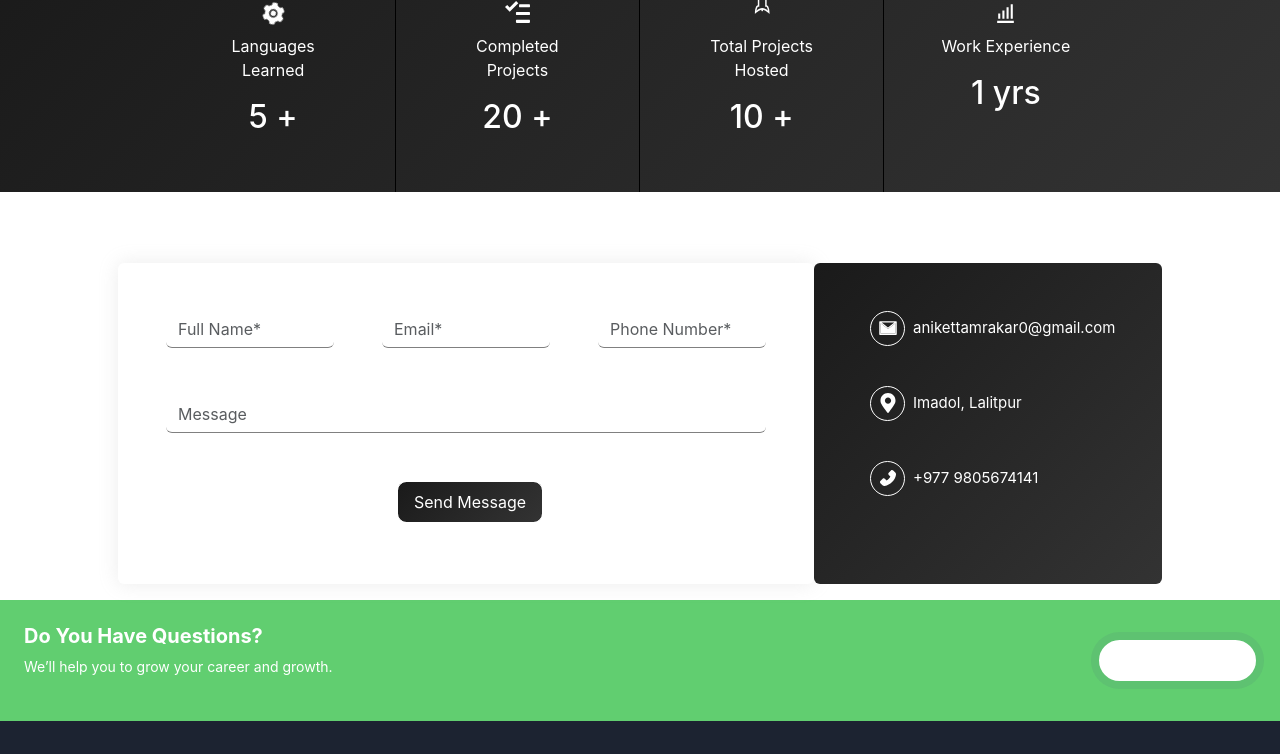
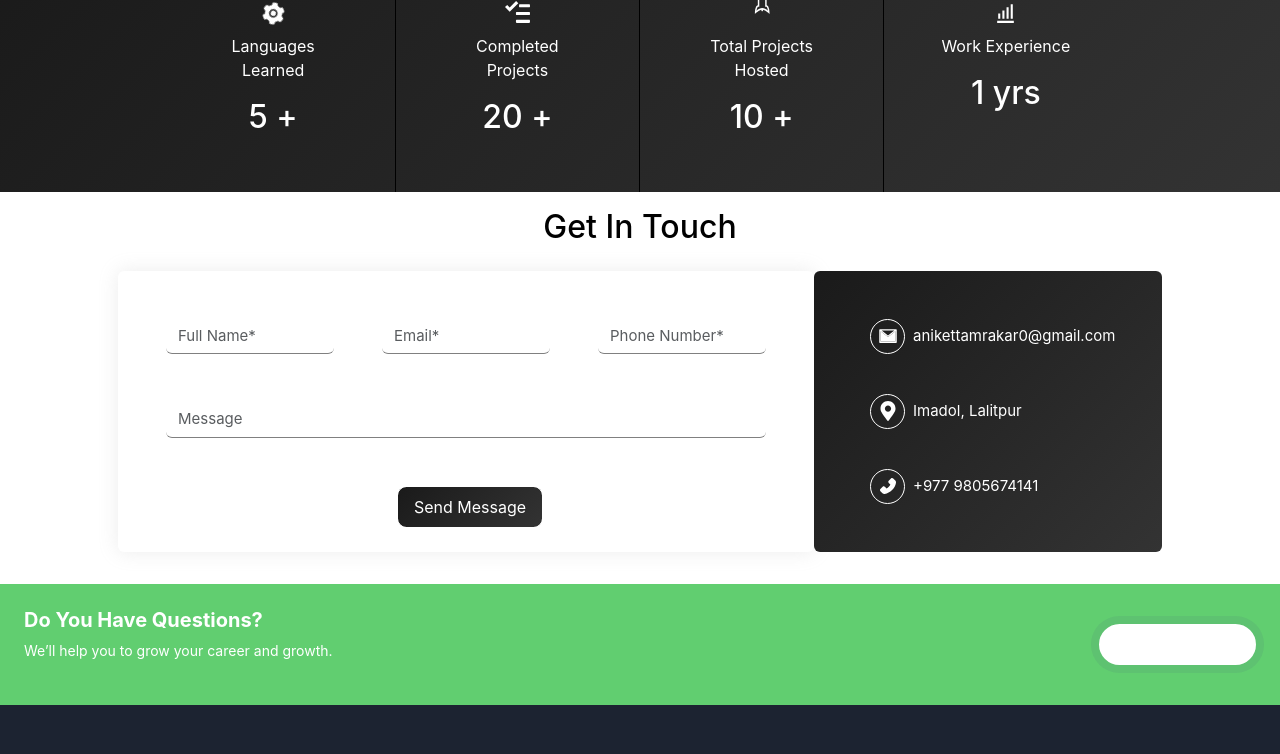
Before and after one commit to Mikasha0/Portfolio, a React (Create React App) app in the folder portfolio/: page / in a window 1280 px wide. Shown: the part 483-1237 px from the top of the page. Built offline with nearby package versions, Linux system fonts and the light colour scheme.

Commit message:
made some design change and reduced some padding

```diff
--- a/portfolio/src/Pages/Contact.js
+++ b/portfolio/src/Pages/Contact.js
@@ -7,7 +7,6 @@ export default function Contact() {
     <section className="form-info">
       <div className="container">
         <div className="section-heading">
-          <span>CONTACT US</span>
           <h2>Get In Touch</h2>
         </div>
         <div className="row g-0 justify-content-around">
--- a/portfolio/src/index.css
+++ b/portfolio/src/index.css
@@ -31,6 +31,14 @@ span{
   padding: 1rem 3rem;
   border-radius: 0.6rem;
   border: none;
+}
+.section-heading {
+  position: relative;
+  text-align: center;
+  padding: 1rem 0rem;
+}
+.section-heading h2{
+  color:black;
 }
 .sticky-top{
   background-color: black;
@@ -181,20 +189,20 @@ span{
   }
 }
 .form-info .container{
-    padding: 0 3rem 1rem;
+    padding: 0 3rem 2rem;
 }
 .form-info .card {
     height: 100%;
     border: none;
 }
 .form-info .card .card-body {
-  padding: 3rem;
+  padding: 3rem 3rem 0.5rem;
 }
 .form-info .card:has(form) {
   box-shadow: 0px 0px 20px rgba(162, 162, 162, 0.2);
 }
 .form-info .card:has(form) .form-control {
-  font-size: var(--p-h4-fontsize);
+  font-size: 15px;
   border: none;
   border-bottom: 1px solid grey;
 }
```
